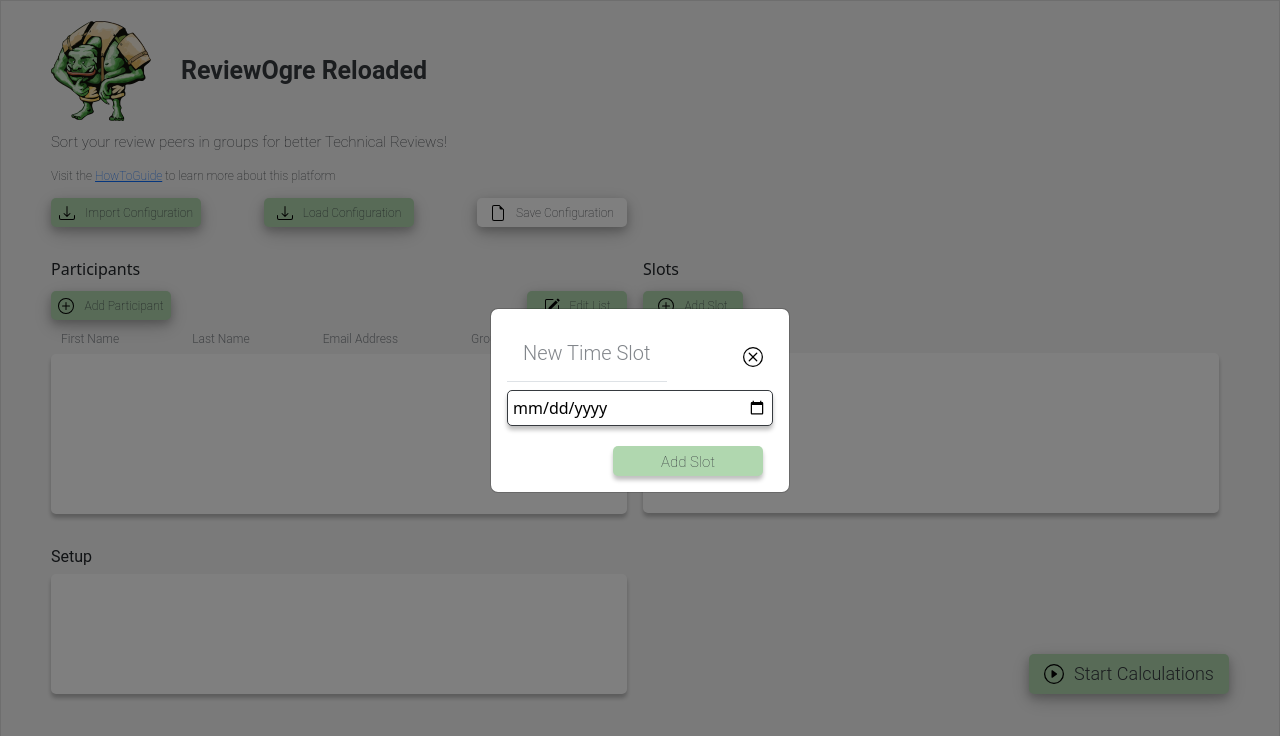
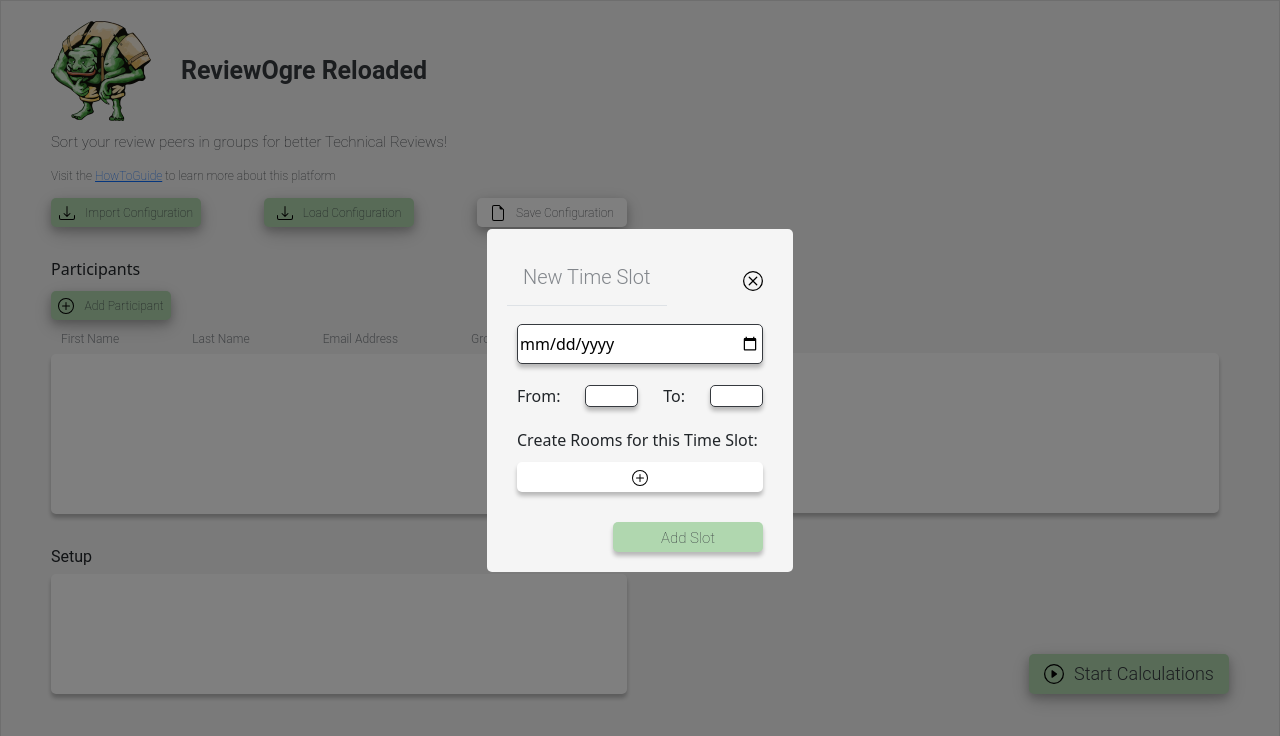
Before and after one commit to RichardWuensch/ReviewOgre, a React (Create React App) app: page / in a window 1280 px wide. Both pictures are taken after a click on the button "Add Slot". Shown: the top 736 px of the page. Built offline with nearby package versions, Linux system fonts and the light colour scheme.

Commit message:
basic modal finished

```diff
--- a/src/components/window/SlotModal.css
+++ b/src/components/window/SlotModal.css
@@ -1,4 +1,9 @@
-
+.modal-container{
+    background-color: #f5f5f5;
+    margin: -20px;
+    border-radius: 5px;
+    padding:20px;
+}
 .modal-header{
     font-family: 'Roboto', sans-serif;
     font-style: normal;
@@ -20,18 +25,34 @@
 
 .date-container{
     display:flex;
-    justify-content: center;
+    padding: 10px;
 
 }
 .input-date-container{
-    width: 90vw;
+    width:100%;
+    height:40px;
+    padding: 2px;
     background: #FFFFFF;
-    padding: 5px;
     border: 1px solid #363A3F;
     border-radius: 5px;
     box-shadow: 0 4px 4px rgba(0, 0, 0, 0.25);
 }
 
+.time-container{
+    display: flex;
+    padding: 10px;
+    justify-content: space-between;
+    align-items: center;
+}
+
+.input-time-container{
+    width: 53px;
+    height: 22px;
+    background: #FFFFFF;
+    border: 1px solid #363A3F;
+    border-radius: 5px;
+    box-shadow: 0 4px 4px rgba(0, 0, 0, 0.25);
+}
 .footer{
     display:flex;
     justify-content: flex-end;
@@ -52,6 +73,19 @@
     font-weight: 100;
     font-size: 15px;
     line-height: 14px;
-
     color: #363A3F;
 }
+.room-container{
+    display:flex;
+    padding:10px;
+    flex-direction: column;
+}
+.add-room-button{
+    width:100%;
+    height:30px;
+    margin-top: 10px;
+    background: #FFFFFF;
+    border-radius: 5px;
+    border-style: none;
+    box-shadow: 0 4px 4px rgba(0, 0, 0, 0.25);
+}
--- a/src/components/window/addSlotRoomModal.js
+++ b/src/components/window/addSlotRoomModal.js
@@ -2,6 +2,8 @@ import Modal from 'react-bootstrap/Modal';
 import PropTypes from 'prop-types';
 import '../window/SlotModal.css';
 import exit from '../../../src/assets/media/x-circle.svg';
+import add from '../../assets/media/plus-circle.svg';
+
 function SlotModal (props) {
   return (
         <Modal
@@ -11,6 +13,7 @@ function SlotModal (props) {
             centered
         >
             <Modal.Body>
+                <div className={'modal-container'}>
                     <div className={'modal-header-container'}>
                         <h2 className={'modal-header'}>New Time Slot</h2>
                         <img src={exit} alt={'exitSlotModal'} className={'modal-header-icon'} onClick={props.onHide}/>
@@ -18,10 +21,25 @@ function SlotModal (props) {
                     <div className={'date-container'}>
                         <input type={'date'} className={'input-date-container'}/>
                     </div>
+                    <div className={'time-container'}>
+                        <span>From:</span>
+                        <input className={'input-time-container'}/>
+                        <span>To:</span>
+                        <input className={'input-time-container'}/>
+                    </div>
+                    <div className={'room-container'}>
+                        <span>Create Rooms for this Time Slot:</span>
+                        <div>
+                            <button className={'add-room-button'}>
+                                <img src={add} alt={'addRoomIcon'}/>
+                            </button>
+                        </div>
+                    </div>
                     <div className={'footer'}>
                         <button className={'add-slot-button'}>
                             <span className={'add-slot-text'}>Add Slot</span>
                         </button>
+                    </div>
                 </div>
             </Modal.Body>
         </Modal>
```
Lines whose indentation alone changed are shown as unchanged.
